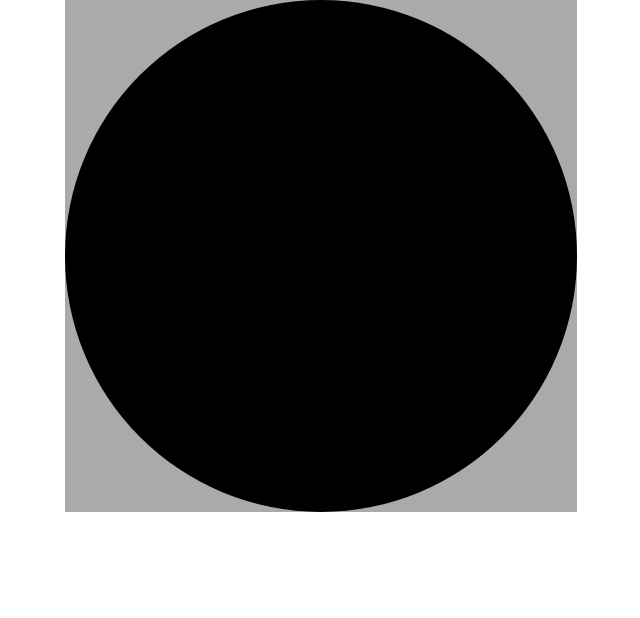
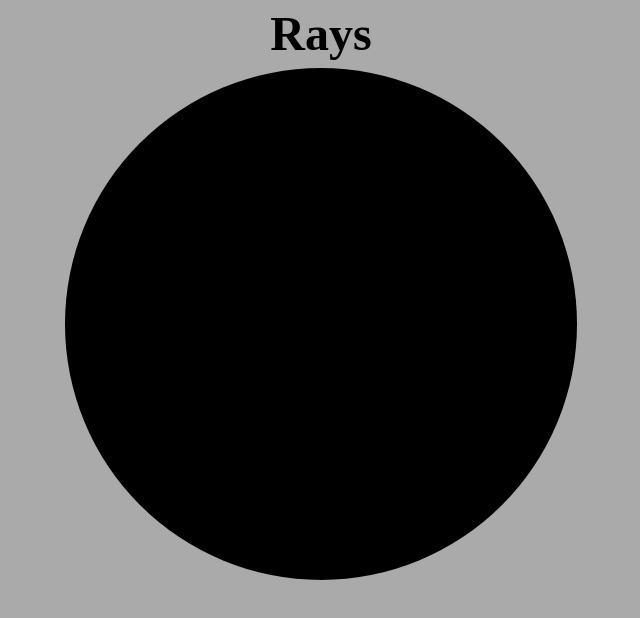
Before and after one commit to evansimonross/Canvas-Watches, a website: page index.html in a window 1280 px wide. Shown: the whole page, without its empty margins (319-959 px from the left). Drawn offline with Linux system fonts and the light colour scheme.

Commit message:
Added Title to watch

```diff
--- a/assets/css/style.css
+++ b/assets/css/style.css
@@ -3,7 +3,14 @@
 }
 
 body{
-    /* background-color: var(--bg-color); */
+    background-color: var(--bg-color);
+}
+
+h1{
+    font-size: 3em;
+    font-weight: 800;
+    text-align: center;
+    margin: 10px;
 }
 
 canvas{
--- a/assets/javascript/display.js
+++ b/assets/javascript/display.js
@@ -1,10 +1,11 @@
-var canvas = document.getElementById("canvas");
-var ctx = canvas.getContext("2d");
-var radius = canvas.height / 2;
-ctx.translate(radius, radius);
+document.getElementById("watchName").textContent = (watch.Watch['_attributes'].name)
 
 var drawWatch = () => {
-    ctx.arc(0, 0, radius, 0 , 2*Math.PI);
+    var canvas = document.getElementById("canvas");
+    var ctx = canvas.getContext("2d");
+    var radius = canvas.height / 2;
+    ctx.translate(radius, radius);
+    ctx.arc(0, 0, radius, 0, 2 * Math.PI);
     ctx.fillStyle = "black";
     ctx.fill();
     console.log(watch)
--- a/index.html
+++ b/index.html
@@ -9,6 +9,7 @@
     <link rel="stylesheet" type="text/css" href="assets/css/style.css">
 </head>
 <body>
+    <h1 id="watchName"></h1>
     <canvas id="canvas" width="512" height="512" style="background-color:var(--bg-color)"></canvas>
     <script src="assets/javascript/watch.js"></script>
     <script src="assets/javascript/display.js"></script>
```
